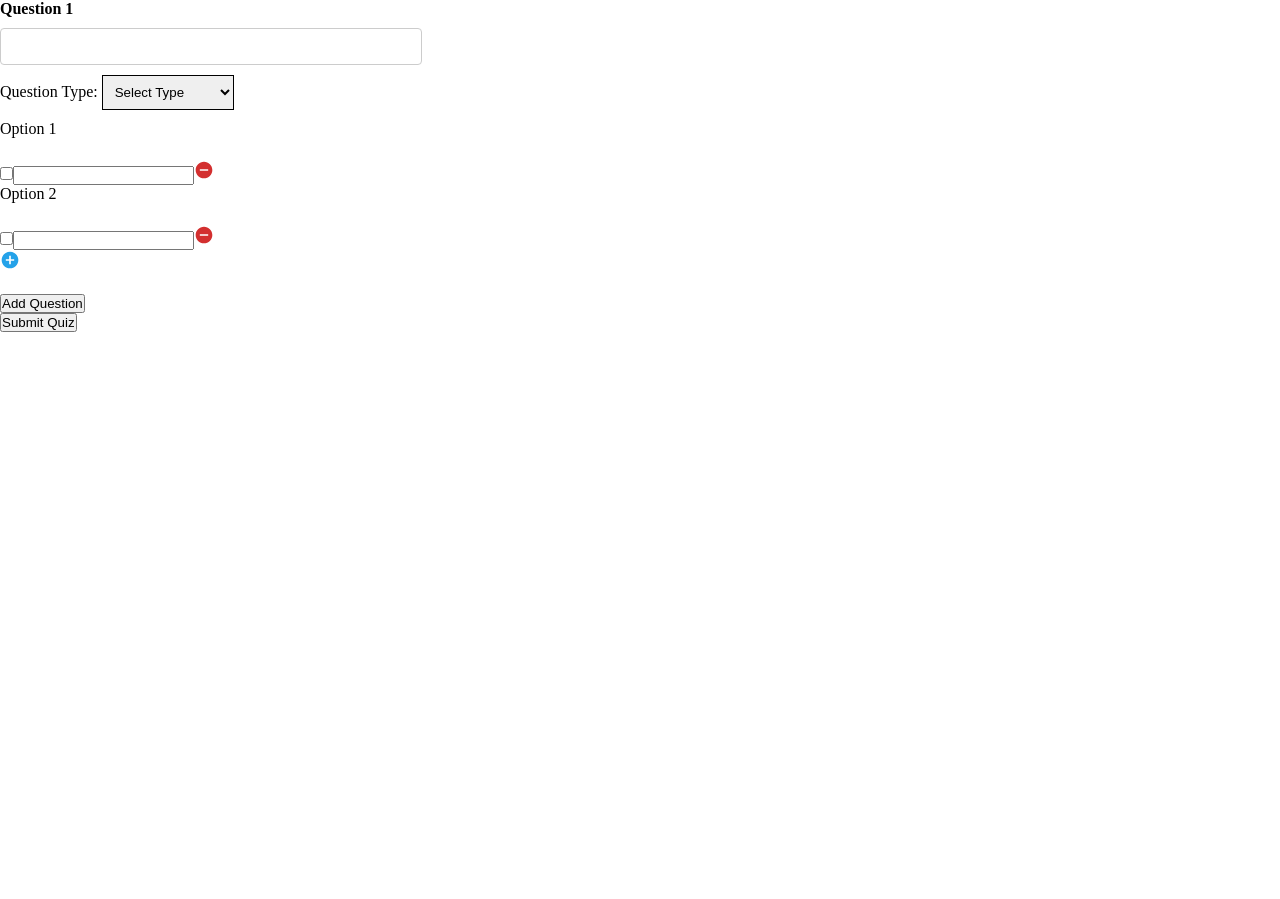
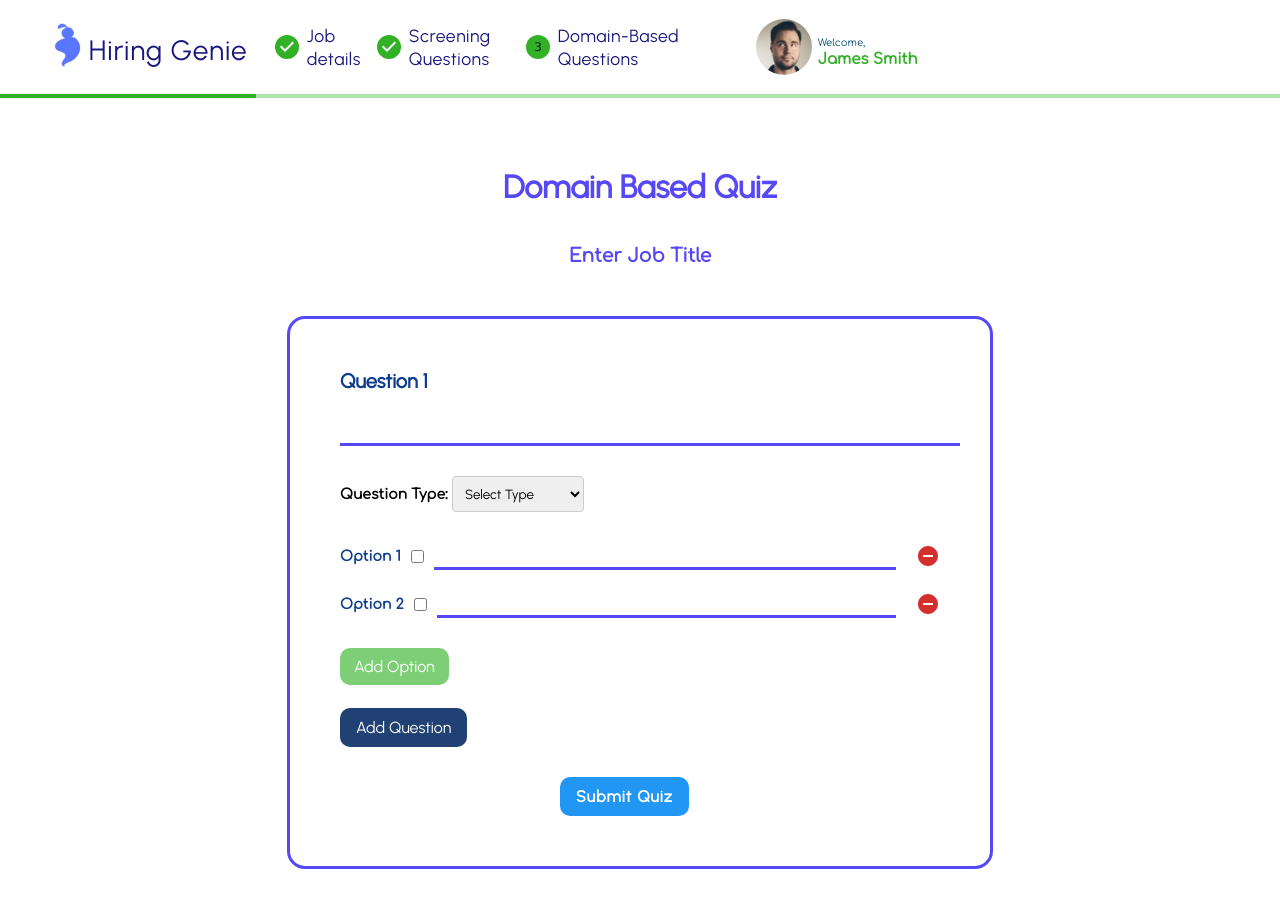
Before and after one commit to MuhammadAbdullahDogar/hg, a Next.js app: page /company/job/quiz/PostQuiz in a window 1280 px wide. Before the commit the page ends 800 px from the top, so only its background shows below. Built offline with nearby package versions, Linux system fonts and the light colour scheme.

Commit message:
domain based questions

```diff
--- a/pages/company/companyNavbar/CompanyNavbar.jsx
+++ b/pages/company/companyNavbar/CompanyNavbar.jsx
@@ -17,14 +17,14 @@ const CompanyNavbar = (props) => {
         <Grid item container xs={4} spacing={1.5}>
           <Grid item xs={12}></Grid>
           <Grid item xs={12}></Grid>
-          <Grid item xs={12}> <CompanyStepper step={props.step} step1_Name={props.step1_Name} step2_Name={props.step2_Name}></CompanyStepper></Grid>
+          <Grid item xs={12}> <CompanyStepper step={props.step} step1_Name={props.step1_Name} step2_Name={props.step2_Name} step3_Name={props.step3_Name}></CompanyStepper></Grid>
           <Grid item xs={12}></Grid>
           <Grid item xs={12}></Grid>
         </Grid>
 
 
 
-        <Grid item container xs={3.5} >
+        <Grid item container xs={3.5}>
           <Grid item xs={12}></Grid>
           <Grid item xs={2}></Grid>
           <Grid item xs={2}><Avatar alt="Image" src="/demo.jpg" sx={{ width: 56, height: 56 }} /></Grid>
@@ -37,7 +37,7 @@ const CompanyNavbar = (props) => {
 
         </Grid>
 
-        <Grid item xs={12}><LinearProgress variant="determinate" value={30} /></Grid>
+        <Grid item xs={12}><LinearProgress variant="determinate" value={20} /></Grid>
       </Grid>
     </>
   )
--- a/pages/company/companyNavbar/Companystepper.jsx
+++ b/pages/company/companyNavbar/Companystepper.jsx
@@ -9,6 +9,7 @@ const CompanyStepper = (props) => {
             <Stepper activeStep={props.step} >
                 <Step ><StepLabel ><Typography variant="profileH2">{props.step1_Name}</Typography></StepLabel></Step>
                 <Step><StepLabel><Typography variant="profileH2">{props.step2_Name}</Typography></StepLabel></Step>
+                <Step><StepLabel><Typography variant="profileH2">{props.step3_Name}</Typography></StepLabel></Step>
             </Stepper>
         </>
     )
--- a/pages/company/job/PostJob.jsx
+++ b/pages/company/job/PostJob.jsx
@@ -79,8 +79,7 @@ const PostJob = ({ user }) => {
       <form>
         <div style={{ overflow: 'hidden', width: '100vw' }}>
           <Grid container spacing={2} >
-            <Grid item xs={12}><CompanyNavbar step={1} step1_Name={'Job details'} step2_Name={'Screening Questions'} /></Grid>
-
+            <Grid item xs={12}><CompanyNavbar step={1} step1_Name={'Job details'} step2_Name={'Screening Questions'} step3_Name={'Domain-Based Questions'}/></Grid>
             <Grid item xs={1}></Grid>
             <Grid item xs={2.5}><Typography variant="profileH1">About Job</Typography></Grid>
             <Grid item xs={3.5}><MyTextField label="Job Title" variant="outlined" name="title" fullWidth {...formik.getFieldProps('title')} error={formik.touched.title && Boolean(formik.errors.title)} helperText={formik.touched.title && formik.errors.title} /></Grid>
--- a/pages/company/job/QuestionForm.jsx
+++ b/pages/company/job/QuestionForm.jsx
@@ -65,7 +65,7 @@ const QuestionForm = ({ user }) => {
             <form onSubmit={postData}>
                 <div style={{ overflow: 'hidden', width: '100vw' }}>
                     <Grid container spacing={6} >
-                        <Grid item xs={12}><CompanyNavbar step={2} step1_Name={'Job details'} step2_Name={'Screening Questions'} /></Grid>
+                        <Grid item xs={12}><CompanyNavbar step={1} step1_Name={'Job details'} step2_Name={'Screening Questions'} step3_Name={'Domain-Based Questions'}/></Grid>
 
                         <Grid item xs={1}></Grid>
                         <Grid item xs={2.5}><Typography variant="profileH1">Screening Questions</Typography><br /><Typography variant="profileH3">Optional</Typography></Grid>
--- a/pages/company/job/quiz/PostQuiz.jsx
+++ b/pages/company/job/quiz/PostQuiz.jsx
@@ -1,7 +1,8 @@
 import React, { useState } from 'react'
 import axios from 'axios';
 import Router, { useRouter } from 'next/router';
-import AddIcon from '@mui/icons-material/AddCircleOutlined';
+import CompanyNavbar from '../../../company/companyNavbar/CompanyNavbar';
+import { Grid } from '@mui/material'
 import RemoveIcon from '@mui/icons-material/RemoveCircleOutlined';
 
 
@@ -80,6 +81,10 @@ const PostQuiz = () => {
 
     return (
         <>
+            <Grid item xs={12}><CompanyNavbar step={2} step1_Name={'Job details'} step2_Name={'Screening Questions'} step3_Name={'Domain-Based Questions'}/></Grid>
+
+                <h1 className="main-head">Domain Based Quiz</h1>
+                <h3 className="sub-head">Enter Job Title</h3>
                 <form onSubmit={handleSubmit} className="quiz-form">
                     {questions.map((question, questionIndex) => (
                         <div key={questionIndex} className="question-container">
@@ -140,25 +145,17 @@ const PostQuiz = () => {
                                         }
                                         className="option-input"
                                     />
-                                <RemoveIcon fontSize="small" color="error" className="remove-option-button" onClick={() => removeOptionFields(questionIndex, optionIndex)} />
-                                {/* <button
-                                    type="button"
-                                    onClick={() => removeOptionFields(questionIndex, optionIndex)}
-                                    className="remove-option-button"
-                                >
-                                    Remove Option
-                                </button> */}
+                                    <RemoveIcon fontSize="medium" color="error" className="remove-option-button" onClick={() => removeOptionFields(questionIndex, optionIndex)} />
                                 </div>
                             ))}
-                        <AddIcon fontSize='small' color='secondary' className="add-option-button"
-                            onClick={() => addOptionFields(questionIndex)} />
-                        {/* <button
+
+                            <button
                             type="button"
                             onClick={() => addOptionFields(questionIndex)}
                             className="add-option-button"
                             >
                             Add Option
-                        </button> */}
+                        </button>
                             {questions.length !== 1 && (
                                 <button
                                     type="button"
@@ -177,6 +174,7 @@ const PostQuiz = () => {
                     >
                         Add Question
                     </button>
+                    <br />
                     <button type="submit" className="submit-button">Submit Quiz</button>
                 </form>
         </>
--- a/styles/globals.css
+++ b/styles/globals.css
@@ -264,7 +264,7 @@ html {
   /* background: linear-gradient(320.66deg, #24A2E9 14.75%, #214175 84.81%); */
 /* background-color: #7DCE77;
   /* filter: blur(1.5px); */
-  /* border-radius: 50px;
+/* border-radius: 50px;
 } */
 
 /* input:checked+.slider:before {
@@ -312,15 +312,15 @@ input:checked + .slider {
   transition: .9s;
 }
 
-input:checked + .slider {
+input:checked+.slider {
   background-color: #7DCE77;
 }
 
-input:focus + .slider {
+input:focus+.slider {
   box-shadow: 0 0 1px #7DCE77;
 }
 
-input:checked + .slider:before {
+input:checked+.slider:before {
   -webkit-transform: translateX(240px);
   -ms-transform: translateX(240px);
   transform: translateX(240px);
@@ -335,7 +335,164 @@ input:checked + .slider:before {
   border-radius: 50%;
 }
 
+.question-heading {
+  font-family: 'Urbanist', sans-serif;
+}
+
+.main-head {
+  color: #5748F5;
+  text-align: center;
+  padding: 20px;
+  margin-top: 50px;
+  font-family: 'Urbanist', sans-serif;
+}
+
+.sub-head {
+  color: #5748F5;
+  text-align: center;
+  padding: 20px;
+  margin-bottom: 30px;
+  font-family: 'comfortaa', sans-serif;
+}
+
+
 .quiz-form {
+  border: 3px solid #5748F5;
+  max-width: 600px;
+  margin: 0 auto;
+  padding: 50px;
+  margin-bottom: 30px;
+  border-radius: 18px;
+}
+
+.question-container {
+  margin-bottom: 20px;
+}
+
+.question-heading {
+  font-size: 20px;
+  font-weight: bold;
+  color: #0c3c8e;
+  margin-bottom: 10px;
+}
+
+.question-input {
+  width: 100%;
+  font-family: 'Urbanist', sans-serif;
+  color:#19177E;
+  font-size: 17px;
+  padding: 10px;
+  border: none;
+  border-bottom: 3px solid #5748F5;
+  margin-bottom: 10px;
+}
+
+.question-type {
+  font-family: 'Comfortaa', sans-serif;
+  font-size: 14px;
+  font-weight: bold;
+  margin-top: 20px;
+  margin-bottom: 20px;
+}
+
+.type-select {
+  font-family: 'Urbanist', sans-serif;
+  padding: 8px;
+  border: 1px solid #ccc;
+  border-radius: 4px;
+}
+
+.option-container {
+  display: flex;
+  align-items: center;
+  border: none;
+}
+
+.option-heading {
+  font-family: 'Comfortaa', sans-serif;
+  font-size: 14px;
+  font-weight: bold;
+  color: #0c3c8e;
+  margin-right: 10px;
+}
+
+.radio-input,
+.checkbox-input {
+  margin-right: 10px;
+}
+
+.option-input {
+  flex-grow: 1;
+  border: none;
+  font-family: 'Comfortaa', sans-serif;
+  color:#19177E;
+  font-size: 14px;
+  border-bottom: 3px solid #5748F5;
+  margin-bottom: 10px;
+  padding: 10px;
+}
+
+.remove-option-button {
+  margin-left: 20px;
+  cursor: pointer;
+}
+
+.add-question-button {
+  cursor: pointer;
+  font-family: 'Urbanist', sans-serif;
+  background-color: #214175;
+  color: #fff;
+  border: none;
+  padding: 10px 16px;
+  border-radius: 10px;
+  font-size: 16px;
+}
+
+.add-option-button {
+  background-color: #7DCE77;
+  cursor: pointer;
+  font-family: 'Urbanist', sans-serif;
+  color: #fff;
+  border: none;
+  padding: 9px 14px;
+  border-radius: 10px;
+  margin-bottom: 3px;
+  margin-top: 20px;
+  margin-right: 10px;
+  font-size: 16px;
+}
+
+.remove-question-button {
+  background-color: #ed5a50;
+  cursor: pointer;
+  color: #fff;
+  border: none;
+  font-family: 'Urbanist', sans-serif;
+  padding: 9px 14px;
+  border-radius: 10px;
+  margin-top: 20px;
+  margin-bottom: 20px;
+  margin-right: 10px;
+  font-size: 16px;
+}
+
+.submit-button {
+  cursor: pointer;
+  background-color: #2196f3;
+  color: #fff;
+  border: none;
+  padding: 10px 16px;
+  border-radius: 10px;
+  font-size: 16px;
+  letter-spacing: 1px;
+  font-weight: bold;
+  font-family: 'Urbanist', sans-serif;
+  margin-top: 30px;
+  margin-left: 220px;
+}
+
+
+/* .quiz-form {
   display: flex;
   flex-direction: column;
   align-items: flex-start;
@@ -371,4 +528,4 @@ input:checked + .slider:before {
 
 .remove-option-button{
   padding-top: 22px;
-}
+} */
```
Lines whose indentation alone changed are shown as unchanged.
